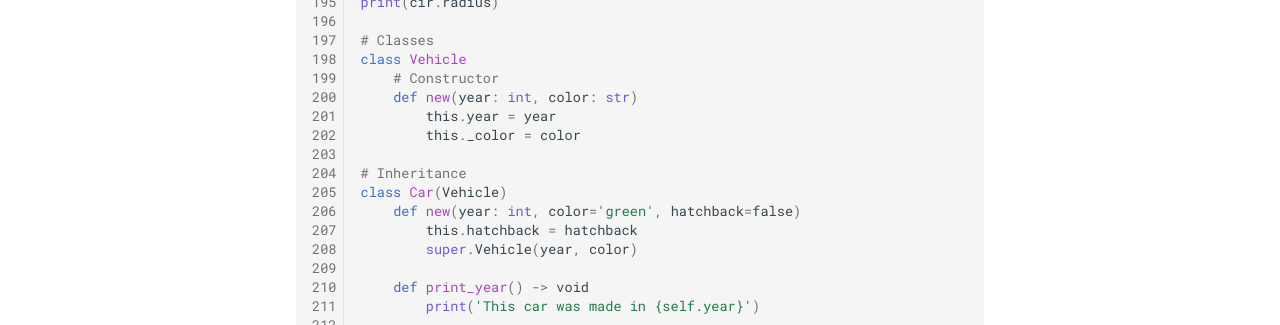
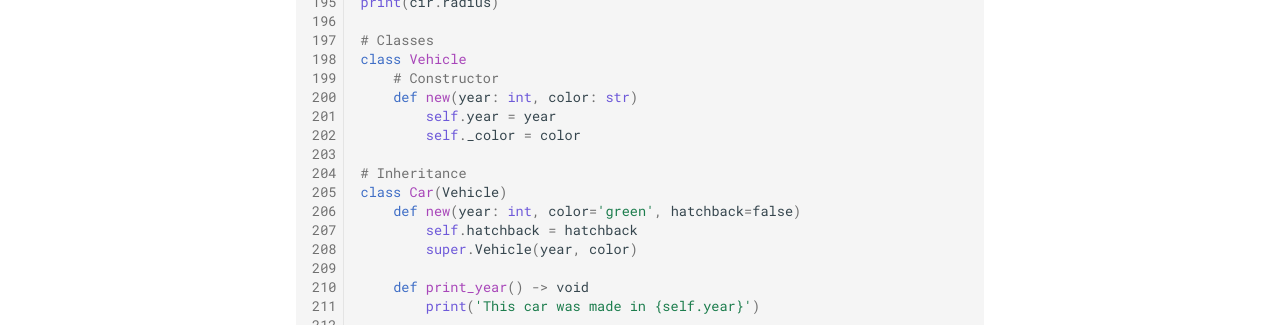
Before and after one commit to alinalihassan/pyLesma, an MkDocs documentation site: the page built from docs/examples.md, in a window 1280 px wide and 900 px high, scrolled down 3647 px. Shown: the part 454-779 px from the top of the window. Built offline with MkDocs 1.6.1 and Material for MkDocs 9.7.7, drawn with Linux system fonts in a browser that asks for light colours; comment, search, counter and statistics services are not loaded.

Commit message:
Improved docs

```diff
--- a/docs/examples.md
+++ b/docs/examples.md
@@ -208,13 +208,13 @@ print(cir.radius)
 class Vehicle
 	# Constructor
 	def new(year: int, color: str)
-		this.year = year
-		this._color = color
+		self.year = year
+		self._color = color
 
 # Inheritance
 class Car(Vehicle)
 	def new(year: int, color='green', hatchback=false)
-		this.hatchback = hatchback
+		self.hatchback = hatchback
 		super.Vehicle(year, color)
 
 	def print_year() -> void
```
Also changed, not shown: docs/TODO.md (+4 -0 lines).
